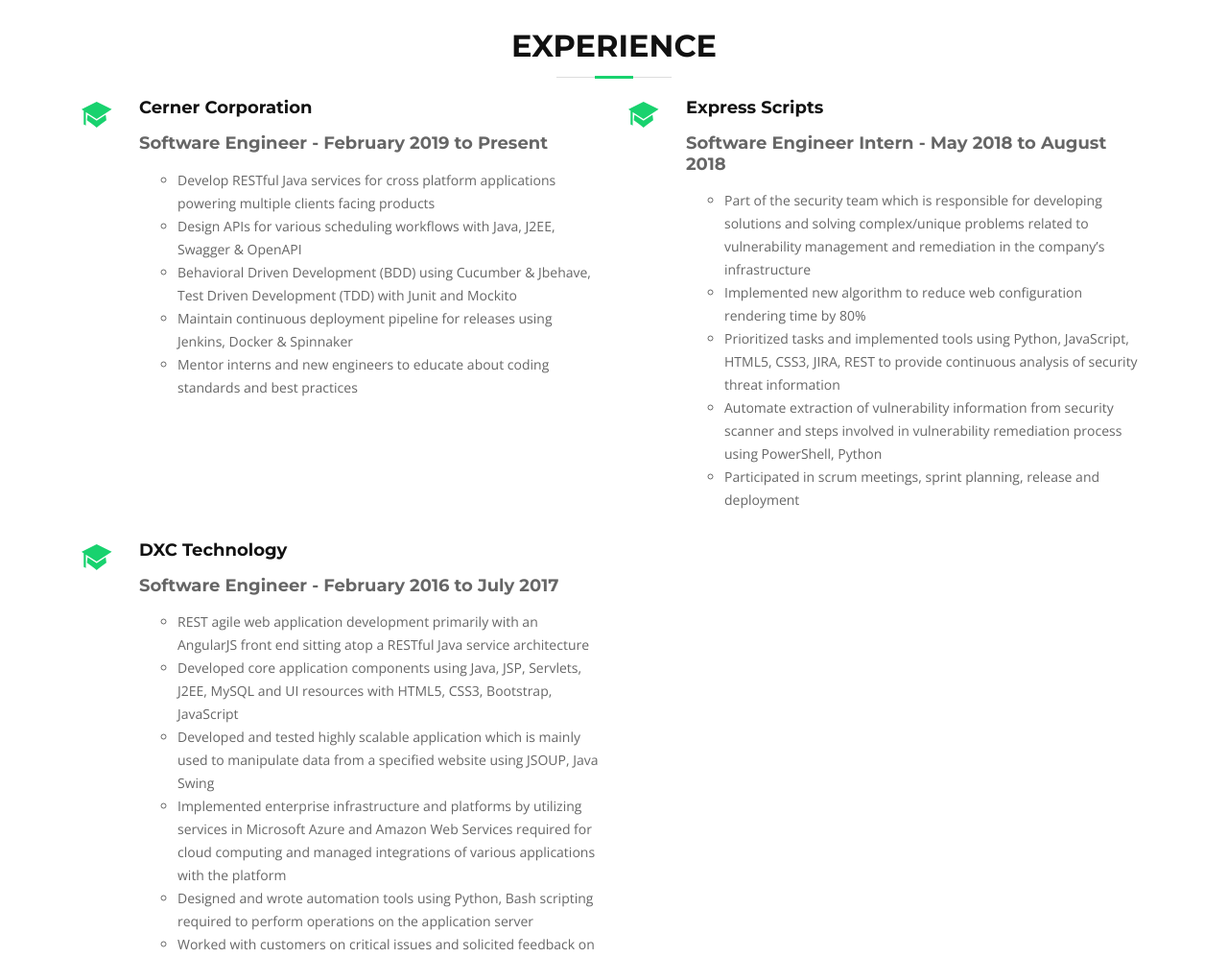
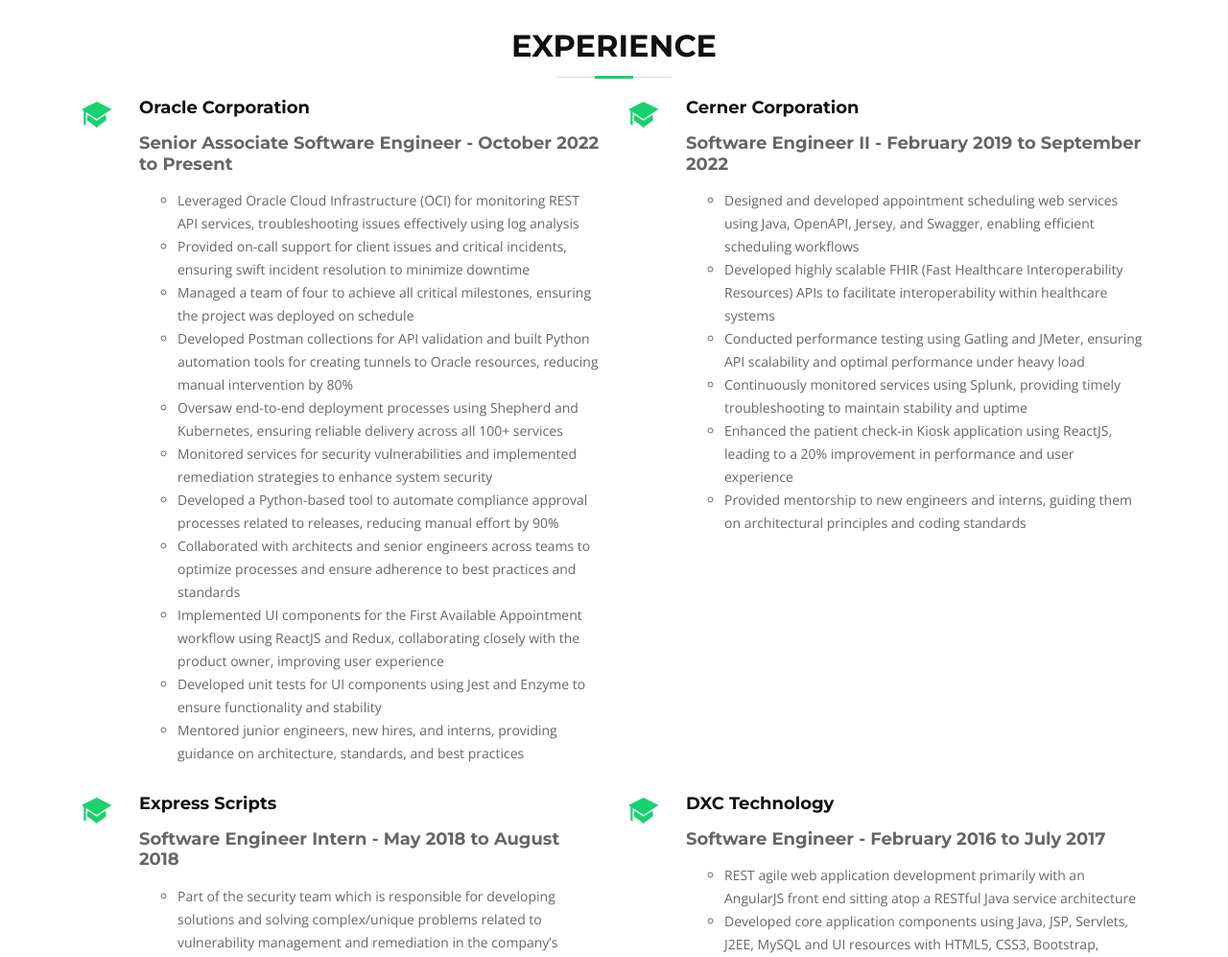
Before and after one commit to vinayjaibheem/vinayjaibheem.github.io, a plain HTML site: page index.html in a window 1280 px wide. Shown: the part 1320-2317 px from the top of the page at 96% size. Drawn offline with nearby package versions, Linux system fonts and the light colour scheme; files whose address does not match are found by name.

Commit message:
Update resume

```diff
--- a/index.html
+++ b/index.html
@@ -81,7 +81,7 @@
 
               <div class="carousel-content">
                 <h2>Hi! I am Vinay Jaibheem</h2>
-                <p>Full Stack Developer with 3 years of professional work experience in Software Engineering. Proficient in designing scalable, high performance applications and strive to provide better experience for customers. Have a Master’s degree in Computer Science</p>
+                <p>Full Stack Software Engineer with a strong track record of delivering successful projects through innovative problem-solving and effective teamwork. Skilled in full-stack development, focusing on high-quality, scalable solutions, and adhering to best practices across the software development lifecycle. Experienced in technical design, troubleshooting, and implementing efficient processes. Passionate about continuous learning and leveraging emerging technologies to exceed project objectives and drive technical progress.</p>
                 <a href="#featured-services" class="btn-get-started scrollto">Get Started</a>
               </div>
             </div>
@@ -249,14 +249,33 @@
 
           <div class="col-md-6 box wow bounceInUp" data-wow-duration="1.4s">
             <div class="icon"><i class="ion-university"></i></div>
+            <h4 class="title"><a href="https://www.oracle.com/">Oracle Corporation</a></h4>
+            <h4 class="title">Senior Associate Software Engineer - October 2022 to Present</h4>
+            <ul style="list-style-type:circle" class="description">
+              <li>Leveraged Oracle Cloud Infrastructure (OCI) for monitoring REST API services, troubleshooting issues effectively using log analysis</li>
+              <li>Provided on-call support for client issues and critical incidents, ensuring swift incident resolution to minimize downtime</li>
+              <li>Managed a team of four to achieve all critical milestones, ensuring the project was deployed on schedule</li>
+              <li>Developed Postman collections for API validation and built Python automation tools for creating tunnels to Oracle resources, reducing manual intervention by 80%</li>
+              <li>Oversaw end-to-end deployment processes using Shepherd and Kubernetes, ensuring reliable delivery across all 100+ services</li>
+              <li>Monitored services for security vulnerabilities and implemented remediation strategies to enhance system security</li>
+              <li>Developed a Python-based tool to automate compliance approval processes related to releases, reducing manual effort by 90%</li>
+              <li>Collaborated with architects and senior engineers across teams to optimize processes and ensure adherence to best practices and standards</li>
+              <li>Implemented UI components for the First Available Appointment workflow using ReactJS and Redux, collaborating closely with the product owner, improving user experience</li>
+              <li>Developed unit tests for UI components using Jest and Enzyme to ensure functionality and stability</li>
+              <li>Mentored junior engineers, new hires, and interns, providing guidance on architecture, standards, and best practices</li>
+            </ul>
+          </div>
+          <div class="col-md-6 box wow bounceInUp" data-wow-duration="1.4s">
+            <div class="icon"><i class="ion-university"></i></div>
             <h4 class="title"><a href="https://www.cerner.com/">Cerner Corporation</a></h4>
-            <h4 class="title">Software Engineer - February 2019 to Present</h4>
+            <h4 class="title">Software Engineer II - February 2019 to September 2022</h4>
             <ul style="list-style-type:circle" class="description">
-              <li>Develop RESTful Java services for cross platform applications powering multiple clients facing products</li>
-              <li>Design APIs for various scheduling workflows with Java, J2EE, Swagger & OpenAPI</li>
-              <li>Behavioral Driven Development (BDD) using Cucumber & Jbehave, Test Driven Development (TDD) with Junit and Mockito</li>
-              <li>Maintain continuous deployment pipeline for releases using Jenkins, Docker & Spinnaker</li>
-              <li>Mentor interns and new engineers to educate about coding standards and best practices</li>
+              <li>Designed and developed appointment scheduling web services using Java, OpenAPI, Jersey, and Swagger, enabling efficient scheduling workflows</li>
+              <li>Developed highly scalable FHIR (Fast Healthcare Interoperability Resources) APIs to facilitate interoperability within healthcare systems</li>
+              <li>Conducted performance testing using Gatling and JMeter, ensuring API scalability and optimal performance under heavy load</li>
+              <li>Continuously monitored services using Splunk, providing timely troubleshooting to maintain stability and uptime</li>
+              <li>Enhanced the patient check-in Kiosk application using ReactJS, leading to a 20% improvement in performance and user experience</li>
+              <li>Provided mentorship to new engineers and interns, guiding them on architectural principles and coding standards</li>
             </ul>
           </div>
           <div class="col-md-6 box wow bounceInUp" data-wow-duration="1.4s">
```
Also changed, not shown: 2 other files.
